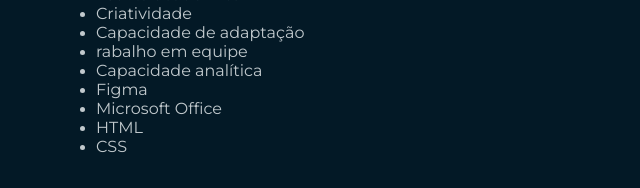
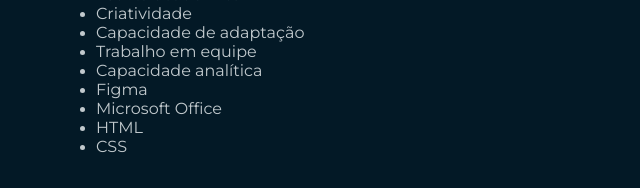
Before and after one commit to thiagoheinzen/thiago-portfolio, a plain HTML site: page curriculo.html in a window 1280 px wide. Shown: the part 2375-2563 px from the top of the page, 96-736 px from the left. Drawn offline with nearby package versions, Linux system fonts and the light colour scheme.

Commit message:
Correct an word

```diff
--- a/curriculo.html
+++ b/curriculo.html
@@ -77,7 +77,7 @@
                 <li><p class="apresentacao__conteudo__texto__curriculo">Escrita acadêmica</p></li>
                 <li><p class="apresentacao__conteudo__texto__curriculo">Criatividade</p></li>
                 <li><p class="apresentacao__conteudo__texto__curriculo">Capacidade de adaptação</p></li>
-                <li><p class="apresentacao__conteudo__texto__curriculo">rabalho em equipe</p></li>
+                <li><p class="apresentacao__conteudo__texto__curriculo">Trabalho em equipe</p></li>
                 <li><p class="apresentacao__conteudo__texto__curriculo">Capacidade analítica</p></li>
                 <li><p class="apresentacao__conteudo__texto__curriculo">Figma</p></li>
                 <li><p class="apresentacao__conteudo__texto__curriculo">Microsoft Office</p></li>
```
